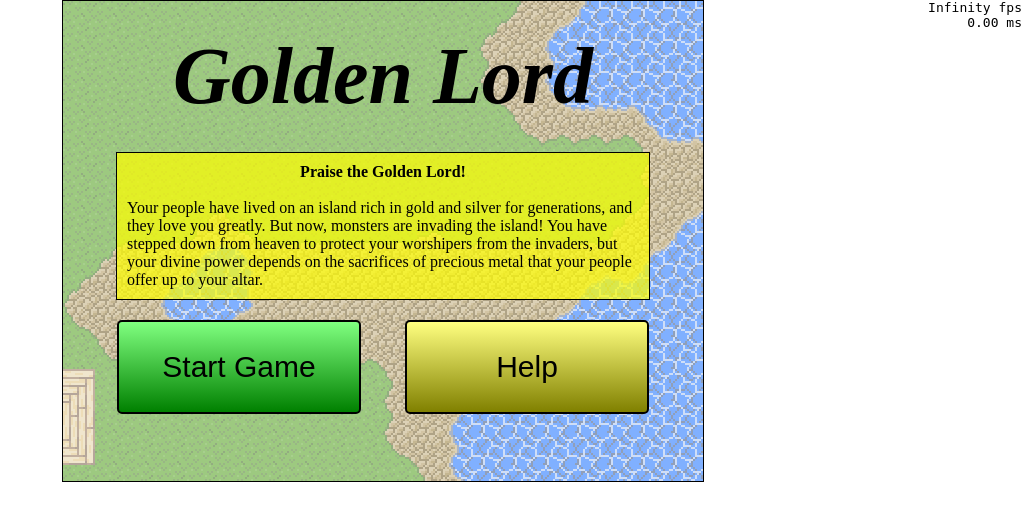
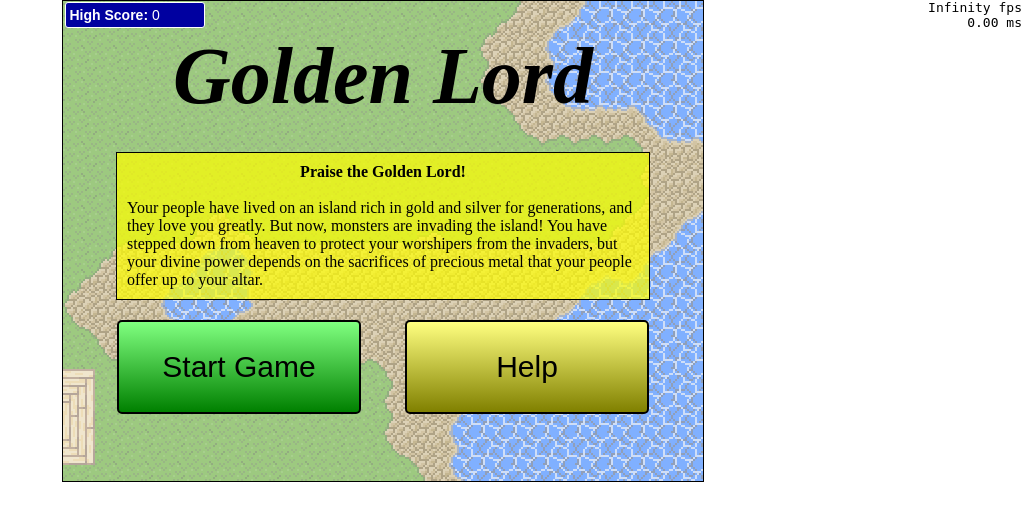
Before and after one commit to ahigerd/ld43, a PHP site: page / in a window 1280 px wide. Shown: the top 521 px of the page, without its empty margins (258-1280 px from the left). Run offline with PHP 8.4, Linux system fonts and the light colour scheme.

Commit message:
score tracking

```diff
--- a/index.php
+++ b/index.php
@@ -177,6 +177,42 @@ h1 {
   margin: 0 0 20px;
   font-weight: bold;
 }
+#statusBar {
+  width: 640px;
+  height: 20px;
+  position: absolute;
+  top: 0;
+  left: calc(50% - 319.5px);
+}
+#statusBar div {
+  min-width: 130px;
+  margin: 2px;
+  border: 1px solid white;
+  border-radius: 3px;
+  font-family: sans-serif;
+  font-size: 14px;
+  padding: 4px;
+  color: white;
+  background: #0000a0;
+  font-weight: bold;
+}
+#statusBar.onTitle div {
+  display: none;
+}
+#statusBar.onTitle div.onTitle {
+  display: block;
+}
+#statusBar span {
+  font-weight: normal;
+}
+#statusBar div.left {
+  float: left;
+  text-align: left;
+}
+#statusBar div.right {
+  float: right;
+  text-align: right;
+}
 </style>
 <?php
 function loadScript($script) {
@@ -231,6 +267,17 @@ foreach ($scripts as $script) {
     <a onclick='window.GameManager.showTitle()' class='bigbutton start'>Start Over</a>
   </div>
 </div>
+<div id='statusBar' class='onTitle'>
+  <div class='left onTitle'>
+    High Score: <span id='highScore'>0</span>
+  </div>
+  <div class='left'>
+    Score: <span id='score'>0</span>
+  </div>
+  <div class='right'>
+    Worshipers: <span id='worshipCount'>0</span>
+  </div>
+</div>
 <div id='dpad'></div>
 <div id='pauseContainer'></div>
 <div id='buttons'></div>
--- a/prefabs/coin.js
+++ b/prefabs/coin.js
@@ -64,6 +64,7 @@ return {
     if (this.depositing && !this.rising && this.origin[1] > window.altar.lastAabb[1] + .2) {
       const value = (this.currentAnimationName | 0);
       hero.health += value;
+      GameManager.addScore(value * 10);
       if (hero.health > hero.maxHealth) hero.health = hero.maxHealth;
       if (this.depositor && !this.depositor.dead) {
         this.depositor.health += value;
--- a/scripts/CharacterCore.js
+++ b/scripts/CharacterCore.js
@@ -65,9 +65,11 @@ return {
           switch (this.label) {
             case 'worshiper':
               worshipers.splice(worshipers.indexOf(this), 1);
+              document.getElementById('worshipCount').innerText = window.worshipers.length;
               break;
             case 'monster':
               monsters.splice(monsters.indexOf(this), 1);
+              GameManager.addScore(100);
               GameManager.kills++;
               if (GameManager.kills >= GameManager.wave) {
                 GameManager.wave++;
--- a/scripts/GameManager.js
+++ b/scripts/GameManager.js
@@ -1,6 +1,16 @@
 "use strict";
 
 let state = 'title';
+let score = 0;
+let highScore;
+try {
+  highScore = localStorage.highScore | 0;
+} catch (e) {
+  highScore = 0;
+}
+const scoreSpan = document.getElementById('score');
+const highScoreSpan = document.getElementById('highScore');
+highScoreSpan.innerText = highScore;
 
 return assets.require('scripts/CharacterCore.js').then(([CharacterCore]) => {
   const GameManager = {
@@ -38,6 +48,7 @@ return assets.require('scripts/CharacterCore.js').then(([CharacterCore]) => {
       document.getElementById('splash').style.display = 'block';
       document.getElementById('helppage').style.display = 'none';
       document.getElementById('gameOver').style.display = 'none';
+      document.getElementById('statusBar').className = 'onTitle';
 
       CharacterCore.centerCameraOn(window.tilemap);
     },
@@ -57,6 +68,7 @@ return assets.require('scripts/CharacterCore.js').then(([CharacterCore]) => {
 
       document.getElementById('splash').style.display = 'none';
       document.getElementById('gameOver').style.display = 'none';
+      document.getElementById('statusBar').className = 'inGame';
       const scene = window.engine.activeScene = new Scene();
 
       assets.prefabs.tilemap.init();
@@ -83,6 +95,7 @@ return assets.require('scripts/CharacterCore.js').then(([CharacterCore]) => {
             spawnTooClose(x, y, scene));
         scene.add(worshiper);
       }
+      document.getElementById('worshipCount').innerText = window.worshipers.length;
 
       window.monsters = [];
       for (let i = 0; i < GameManager.wave; i++) {
@@ -126,7 +139,24 @@ return assets.require('scripts/CharacterCore.js').then(([CharacterCore]) => {
         spawnTooClose(x, y, scene)
       );
       scene.add(monster);
-      console.log('spawn monster at', x, y);
+    },
+
+    addScore(points) {
+      GameManager.setScore(score + points);
+    },
+
+    setScore(points) {
+      score = points;
+      scoreSpan.innerText = points;
+      if (score > highScore) {
+        highScore = score;
+        highScoreSpan.innerText = highScore;
+        try {
+          localStorage.highScore = highScore;
+        } catch (e) {
+          // consume
+        }
+      }
     },
   };
 
```
